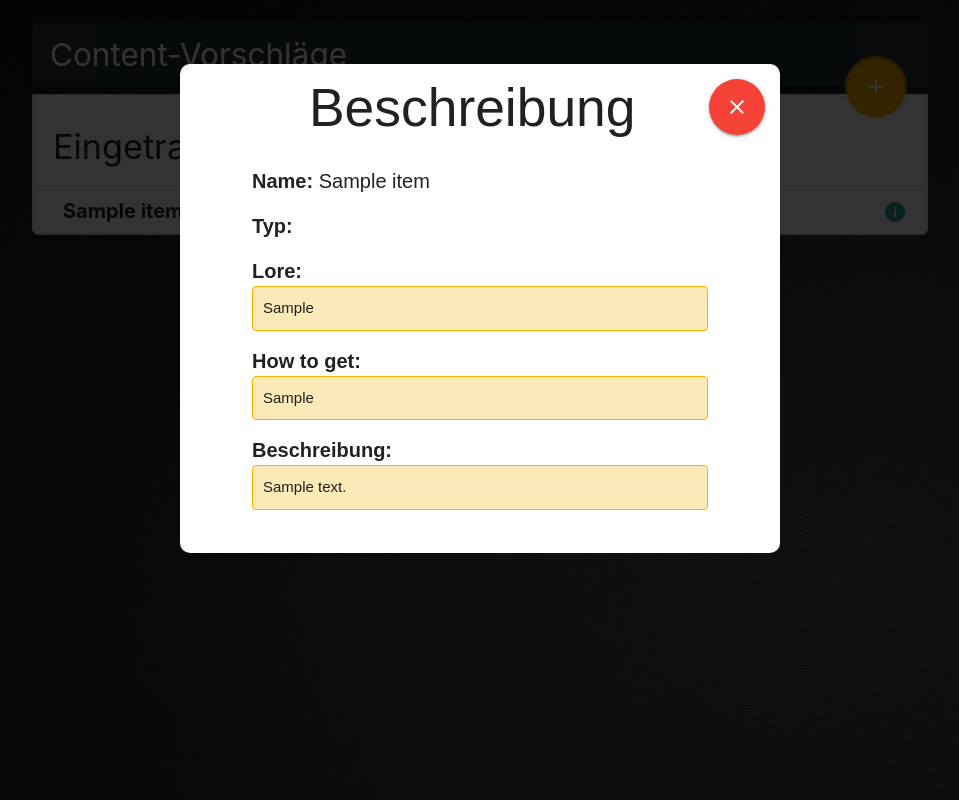
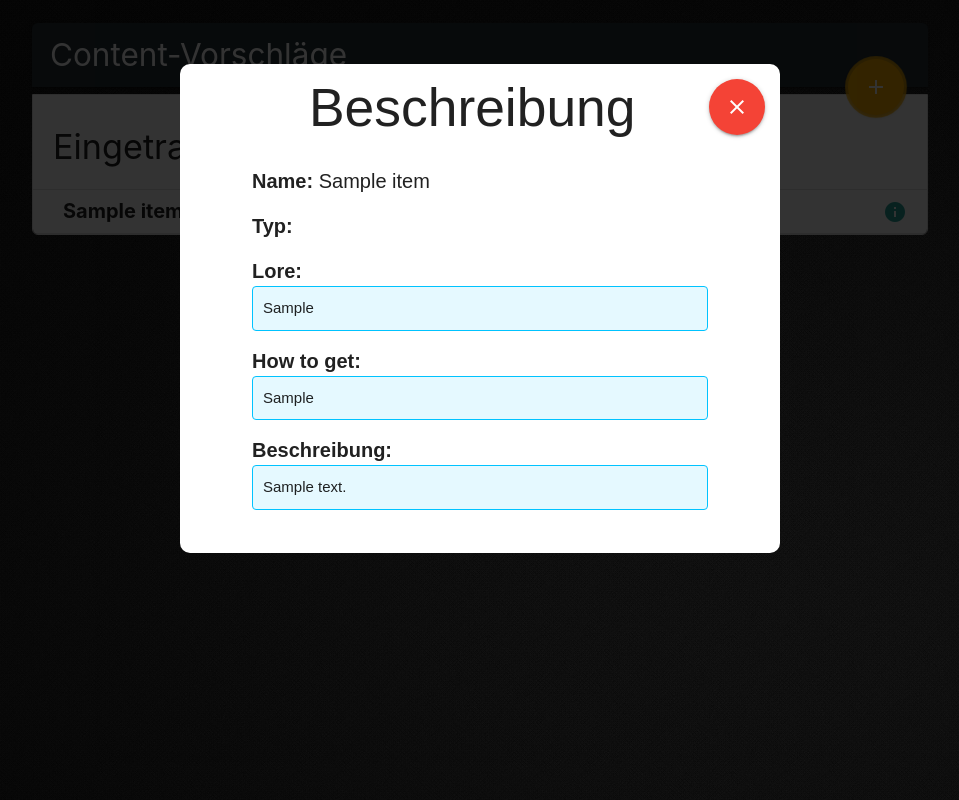
Before and after one commit to SpyrexDE/INF, a PHP site: page / in a window 1280 px wide, after a click on "info". Shown: the whole page, without its empty margins (160-1119 px from the left). Run offline with PHP 8.4, Linux system fonts and the light colour scheme; tables that the repository leaves empty or names only in its code hold one stand-in row (values such as "Sample post"); data that the repository does not hold is empty.

Commit message:
Update styles.css

```diff
--- a/styles.css
+++ b/styles.css
@@ -108,10 +108,10 @@ span{
 
 .longText{
   display: block;
-  background-color: rgba(245, 180, 0, 0.28);
+  background-color: rgba(0, 195, 255, 0.10);
   border-radius: 4px;
   border-style: solid;
-  border-color: #f5b400;
+  border-color: rgba(0, 195, 255, 1);
   border-width: 1px;
   font-size: 15px;
   padding: 10px;
```
